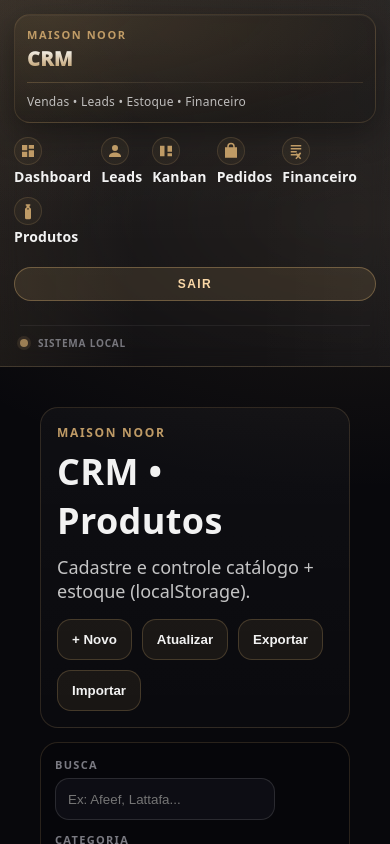
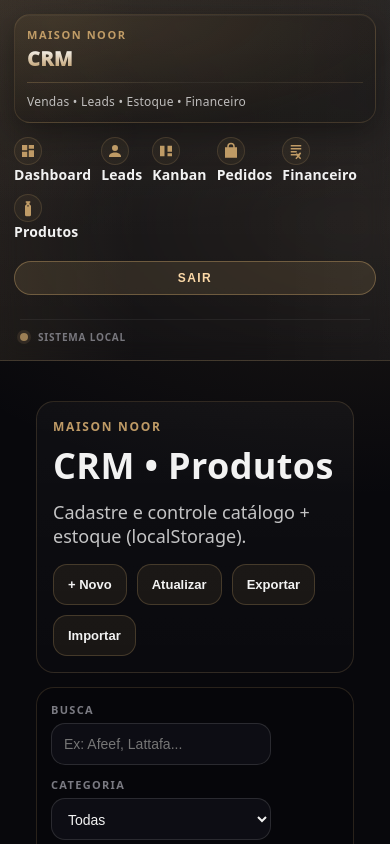
Before and after one commit to andresjcampos-hash/crm-maison-noor, a Next.js app: page /crm/produtos in a window 390 px wide. Shown: the top 844 px of the page. Built offline with nearby package versions, Linux system fonts and the light colour scheme; no server answers; sample sign-in values are in the browser's storage.

Commit message:
fix: ajustes responsivos mobile no CRM

```diff
--- a/src/app/crm/layout.tsx
+++ b/src/app/crm/layout.tsx
@@ -19,7 +19,9 @@ export default function CrmLayout({ children }: { children: ReactNode }) {
 
               <div className="brandLine" aria-hidden />
               {/* Aqui eu só incluí Financeiro na frase */}
-              <div className="brandHint">Vendas • Leads • Estoque • Financeiro</div>
+              <div className="brandHint">
+                Vendas • Leads • Estoque • Financeiro
+              </div>
             </div>
 
             {/* Sidebar / Menu */}
@@ -45,10 +47,19 @@ export default function CrmLayout({ children }: { children: ReactNode }) {
             display: grid;
             grid-template-columns: 300px 1fr;
             background:
-              radial-gradient(1200px 600px at 20% -10%, rgba(200, 162, 106, 0.14), transparent 60%),
-              radial-gradient(900px 500px at 90% 10%, rgba(200, 162, 106, 0.1), transparent 55%),
+              radial-gradient(
+                1200px 600px at 20% -10%,
+                rgba(200, 162, 106, 0.14),
+                transparent 60%
+              ),
+              radial-gradient(
+                900px 500px at 90% 10%,
+                rgba(200, 162, 106, 0.1),
+                transparent 55%
+              ),
               rgba(8, 8, 12, 1);
             color: #f2f2f2;
+            overflow-x: hidden;
           }
 
           /* Sidebar (Glass) */
@@ -58,8 +69,16 @@ export default function CrmLayout({ children }: { children: ReactNode }) {
             height: 100vh;
             border-right: 1px solid rgba(200, 162, 106, 0.16);
             background:
-              radial-gradient(900px 380px at 20% 0%, rgba(200, 162, 106, 0.1), transparent 60%),
-              linear-gradient(180deg, rgba(255, 255, 255, 0.06), rgba(255, 255, 255, 0.02));
+              radial-gradient(
+                900px 380px at 20% 0%,
+                rgba(200, 162, 106, 0.1),
+                transparent 60%
+              ),
+              linear-gradient(
+                180deg,
+                rgba(255, 255, 255, 0.06),
+                rgba(255, 255, 255, 0.02)
+              );
             backdrop-filter: blur(10px);
             -webkit-backdrop-filter: blur(10px);
             overflow: hidden;
@@ -108,7 +127,11 @@ export default function CrmLayout({ children }: { children: ReactNode }) {
             border-radius: 18px;
             border: 1px solid rgba(200, 162, 106, 0.18);
             background:
-              radial-gradient(700px 220px at 10% 0%, rgba(200, 162, 106, 0.14), transparent 55%),
+              radial-gradient(
+                700px 220px at 10% 0%,
+                rgba(200, 162, 106, 0.14),
+                transparent 55%
+              ),
               rgba(0, 0, 0, 0.2);
             box-shadow:
               0 10px 30px rgba(0, 0, 0, 0.35),
@@ -196,13 +219,17 @@ export default function CrmLayout({ children }: { children: ReactNode }) {
           /* Conteúdo */
           .crmMain {
             min-width: 0;
+            display: block;
           }
 
           .crmMainInner {
             padding: 22px;
+            max-width: 1120px;
+            margin: 0 auto;
+            box-sizing: border-box;
           }
 
-          /* Mobile: sidebar vira topo e fica elegante */
+          /* Mobile: sidebar vira topo e layout ocupa largura toda */
           @media (max-width: 900px) {
             .crmShell {
               grid-template-columns: 1fr;
@@ -228,7 +255,7 @@ export default function CrmLayout({ children }: { children: ReactNode }) {
             }
 
             .crmMainInner {
-              padding: 16px;
+              padding: 16px 12px 80px; /* espaço extra embaixo p/ botões e bottom nav */
             }
           }
         `}</style>
--- a/src/app/globals.css
+++ b/src/app/globals.css
@@ -223,3 +223,62 @@ label{font-size:12px;color:var(--muted)}
 .muted{color:var(--muted)}
 .h1{font-size:22px;margin:0 0 10px}
 .h2{font-size:16px;margin:0 0 10px;color:var(--muted)}
+
+/* =====================================================
+   AJUSTES GERAIS DE MOBILE (CRM + site todo)
+   - deixa tudo proporcional no celular
+   - garante espaço pros botões no final da página
+===================================================== */
+@media (max-width: 768px) {
+  html,
+  body {
+    font-size: 14px;
+    overflow-x: hidden; /* evita rolagem lateral */
+  }
+
+  body {
+    /* leve simplificada no fundo para telas pequenas */
+    background:
+      radial-gradient(900px 400px at 20% -10%, rgba(208,168,92,.25), transparent 55%),
+      var(--bg);
+  }
+
+  main {
+    padding-bottom: 80px; /* espaço extra p/ botões fixos, bottom nav, etc. */
+  }
+
+  .container {
+    padding: 16px 14px;
+  }
+
+  .card {
+    padding: 12px;
+  }
+
+  .table {
+    min-width: 720px; /* continua com scroll horizontal, mas menos exagerado no mobile */
+  }
+
+  .table th,
+  .table td {
+    padding: 8px;
+    font-size: 13px;
+  }
+
+  .actions-wrap {
+    flex-wrap: wrap;        /* evita estourar pra fora da tela */
+    justify-content: flex-start;
+    gap: 6px;
+  }
+
+  .btn {
+    font-size: 13px;
+    padding: 7px 10px;
+  }
+
+  .input,
+  .select,
+  textarea {
+    font-size: 14px;
+  }
+}
```
